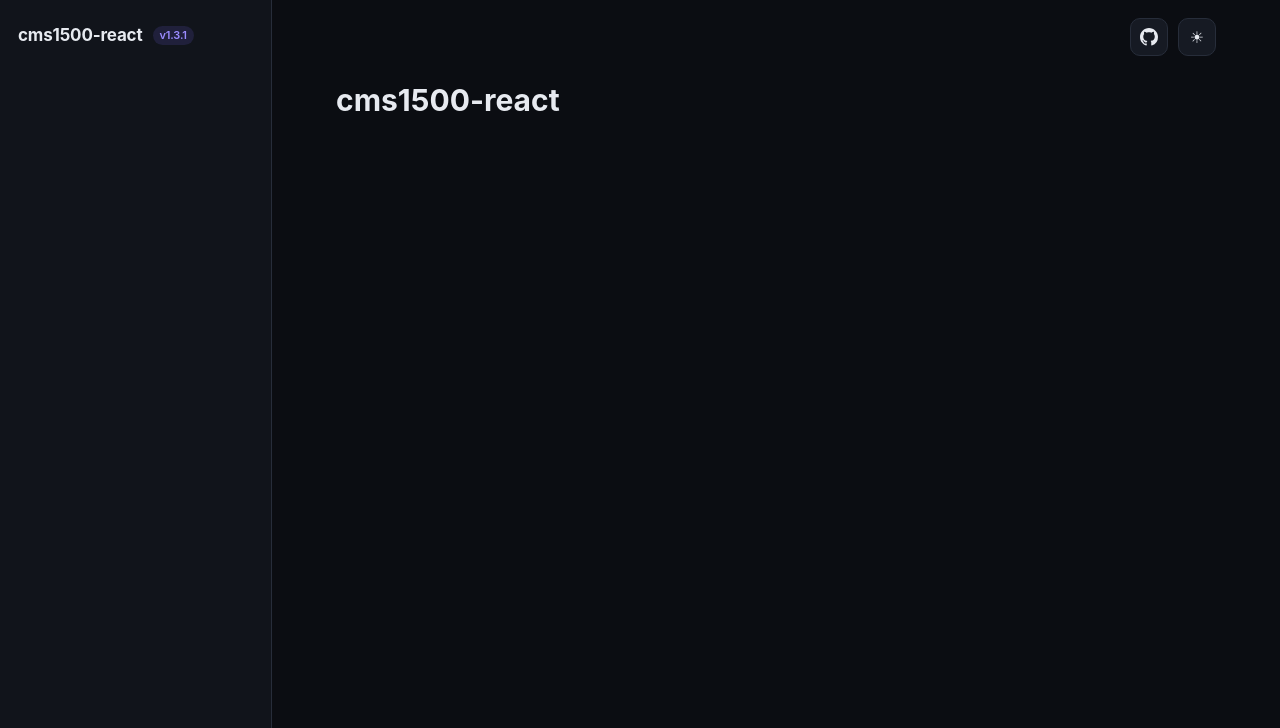
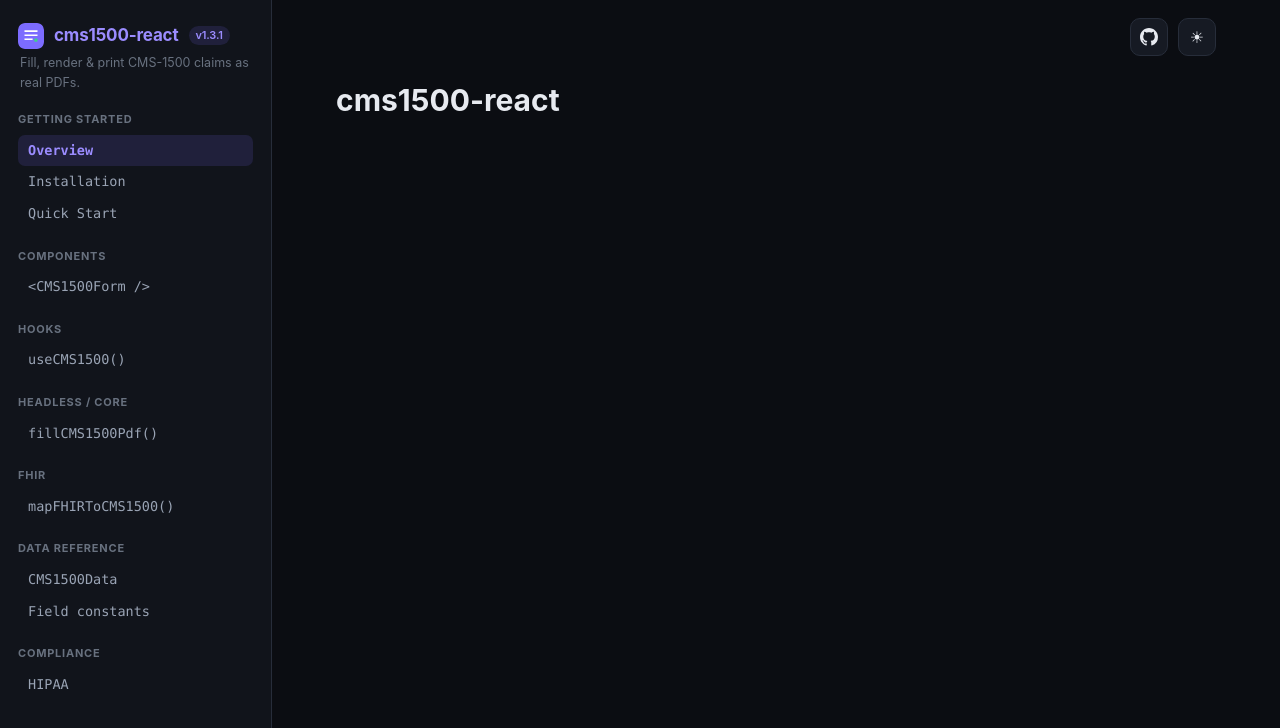
Before and after one commit to rajkumar4041/cms-1500-documentation, a React (Vite) app: page / in a window 1280 px wide. Shown: the top 728 px of the page. Built offline with nearby package versions, Linux system fonts and the light colour scheme.

Commit message:
feat: sidebar nav with scroll-spy and mobile drawer

```diff
--- a/src/App.tsx
+++ b/src/App.tsx
@@ -1,17 +1,17 @@
+import { useState } from 'react'
 import { ToastProvider } from './components/ToastProvider'
 import { TopBar } from './components/TopBar'
+import { Sidebar } from './components/Sidebar'
 
 export default function App() {
+  const [menuOpen, setMenuOpen] = useState(false)
+
   return (
     <ToastProvider>
       <div className="layout">
-        <aside className="sidebar">
-          <div className="brand">
-            cms1500-react <span className="ver">v1.3.1</span>
-          </div>
-        </aside>
+        <Sidebar open={menuOpen} onClose={() => setMenuOpen(false)} />
         <main className="content">
-          <TopBar />
+          <TopBar onMenuToggle={() => setMenuOpen((o) => !o)} />
           <div className="container">
             <h1>cms1500-react</h1>
           </div>
--- /dev/null
+++ b/src/components/Sidebar.tsx
@@ -0,0 +1,38 @@
+import { NAV, NAV_IDS } from '../lib/nav'
+import { useScrollSpy } from '../lib/useScrollSpy'
+
+export function Sidebar({ open, onClose }: { open: boolean; onClose: () => void }) {
+  const active = useScrollSpy(NAV_IDS)
+
+  const go = (e: React.MouseEvent, id: string) => {
+    e.preventDefault()
+    document.getElementById(id)?.scrollIntoView({ behavior: 'smooth', block: 'start' })
+    onClose()
+  }
+
+  return (
+    <aside className={`sidebar${open ? ' open' : ''}`}>
+      <a className="brand" href="#overview" onClick={(e) => go(e, 'overview')}>
+        <img className="logo" src="/favicon.svg" alt="" />
+        cms1500-react <span className="ver">v1.3.1</span>
+      </a>
+      <p className="sidebar-sub">Fill, render & print CMS-1500 claims as real PDFs.</p>
+
+      {NAV.map((group) => (
+        <div key={group.label}>
+          <div className="nav-group-label">{group.label}</div>
+          {group.links.map((link) => (
+            <a
+              key={link.id}
+              href={`#${link.id}`}
+              className={`nav-link${active === link.id ? ' active' : ''}`}
+              onClick={(e) => go(e, link.id)}
+            >
+              {link.text}
+            </a>
+          ))}
+        </div>
+      ))}
+    </aside>
+  )
+}
--- /dev/null
+++ b/src/lib/nav.ts
@@ -0,0 +1,49 @@
+export interface NavLink {
+  id: string
+  text: string
+}
+
+export interface NavGroup {
+  label: string
+  links: NavLink[]
+}
+
+export const NAV: NavGroup[] = [
+  {
+    label: 'Getting Started',
+    links: [
+      { id: 'overview', text: 'Overview' },
+      { id: 'installation', text: 'Installation' },
+      { id: 'quick-start', text: 'Quick Start' },
+    ],
+  },
+  {
+    label: 'Components',
+    links: [{ id: 'cms1500form', text: '<CMS1500Form />' }],
+  },
+  {
+    label: 'Hooks',
+    links: [{ id: 'use-cms1500', text: 'useCMS1500()' }],
+  },
+  {
+    label: 'Headless / Core',
+    links: [{ id: 'headless', text: 'fillCMS1500Pdf()' }],
+  },
+  {
+    label: 'FHIR',
+    links: [{ id: 'fhir', text: 'mapFHIRToCMS1500()' }],
+  },
+  {
+    label: 'Data Reference',
+    links: [
+      { id: 'data-reference', text: 'CMS1500Data' },
+      { id: 'constants', text: 'Field constants' },
+    ],
+  },
+  {
+    label: 'Compliance',
+    links: [{ id: 'hipaa', text: 'HIPAA' }],
+  },
+]
+
+export const NAV_IDS: string[] = NAV.flatMap((g) => g.links.map((l) => l.id))
--- /dev/null
+++ b/src/lib/useScrollSpy.ts
@@ -0,0 +1,40 @@
+import { useEffect, useState } from 'react'
+
+/**
+ * Tracks which section is currently in view and returns its id.
+ * Uses IntersectionObserver; the topmost intersecting section wins.
+ */
+export function useScrollSpy(ids: string[]): string {
+  const [active, setActive] = useState<string>(ids[0] ?? '')
+
+  useEffect(() => {
+    const visible = new Map<string, number>()
+
+    const observer = new IntersectionObserver(
+      (entries) => {
+        for (const entry of entries) {
+          if (entry.isIntersecting) {
+            visible.set(entry.target.id, entry.boundingClientRect.top)
+          } else {
+            visible.delete(entry.target.id)
+          }
+        }
+        if (visible.size > 0) {
+          // choose the section nearest the top of the viewport
+          const top = [...visible.entries()].sort((a, b) => a[1] - b[1])[0]
+          setActive(top[0])
+        }
+      },
+      { rootMargin: '-10% 0px -70% 0px', threshold: 0 },
+    )
+
+    const els = ids
+      .map((id) => document.getElementById(id))
+      .filter((el): el is HTMLElement => el !== null)
+    els.forEach((el) => observer.observe(el))
+
+    return () => observer.disconnect()
+  }, [ids])
+
+  return active
+}
```
Also changed, not shown: 1 other file (tests, documents, lock files or other folders).
